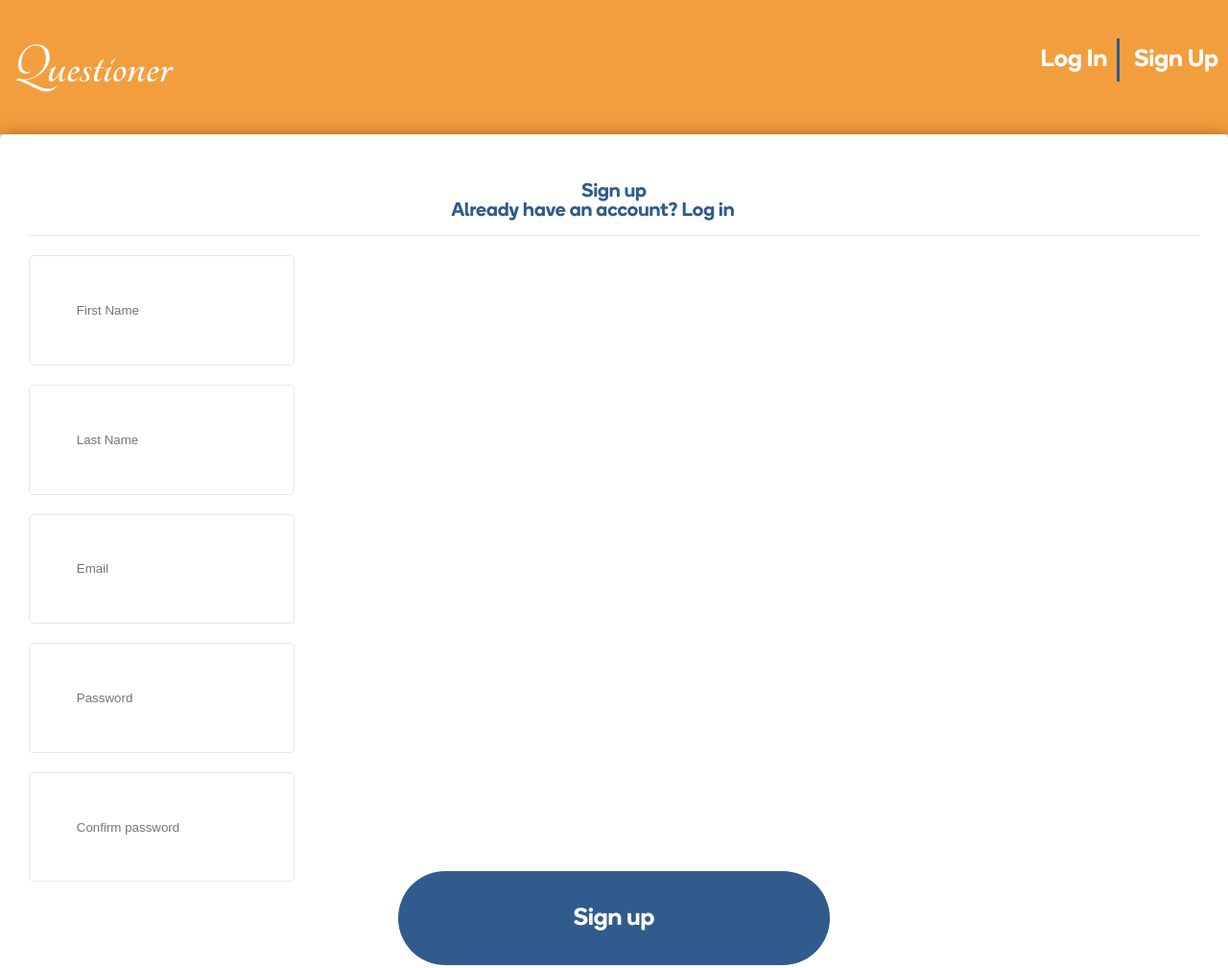
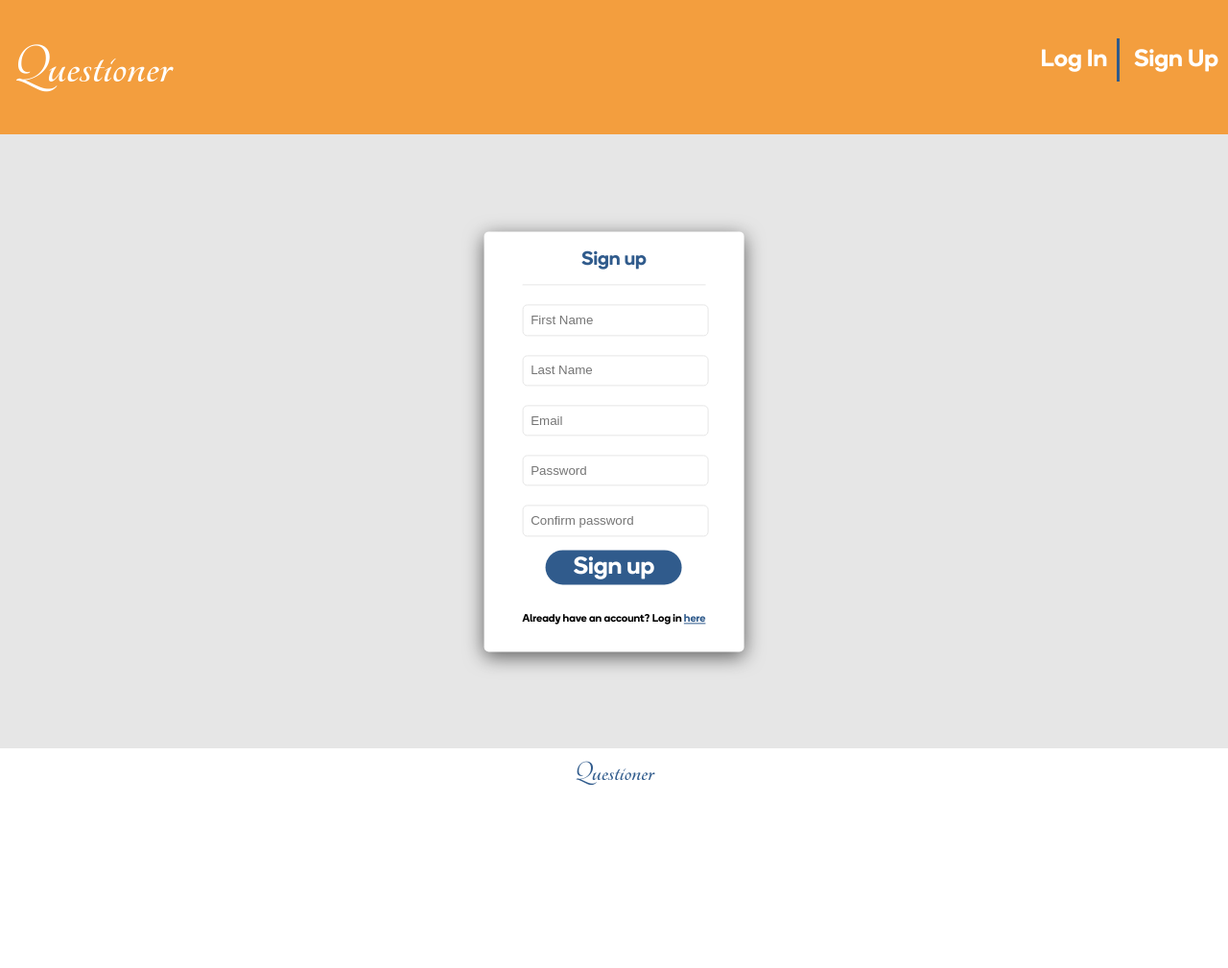
Before and after one commit to cupidcoder/questioner, a plain HTML site: page views/signup.html in a window 1280 px wide. Shown: the top 1009 px of the page at 96% size. After the commit the page ends 830 px from the top, so only its background shows below. Drawn offline with Linux system fonts and the light colour scheme.

Commit message:
[Chore #163350558] Rebuild signup form

```diff
--- a/css/main.css
+++ b/css/main.css
@@ -71,7 +71,7 @@ li {list-style-type:none;}
 
 /* Forms */
 .form {
-    padding: 30px;
+    padding: 0 40px;
     display: block;
     border-radius: 5px;
     background-color: #fff;
@@ -103,6 +103,13 @@ li {list-style-type:none;}
 }
 
 .signinForm {
+    position: absolute;
+    top: 50%;
+    left: 50%;
+    transform: translate(-50%, -50%);
+}
+
+.signUpForm {
     position: absolute;
     top: 50%;
     left: 50%;
@@ -252,13 +259,15 @@ footer p {
 * Sign Up section / Sign In section
 */
 
-#signUpSection, #signInSection, #passwordResetSection {
+#signInSection, #passwordResetSection {
     height: 75vh;
 }
 
+#signUpSection {height: 80vh;}
+
 /* Sign Up / Sign In Form */
 #signUpFormSection, #signInFormSection {
-    height: 75vh;
+    height: 80vh;
     position: relative;
 }
 
--- a/views/signup.html
+++ b/views/signup.html
@@ -27,18 +27,20 @@
 
         <!-- Sign Up section -->
         <section id="signUpSection" class="sectionBackground">
-            <div id="signUpImage" class="bgImage"></div>
+            <div class="row">
                 <div id="signUpFormSection">
-                <form class="form">
-                    <p>Sign up <br> <span id="formSubHeading">Already have an account? Log in&nbsp;<a href="signin.html">here</a></span></p>
+                    <form class="form signUpForm">
+                        <p>Sign up</p>
                         <input type="text" id="firstName" placeholder="First Name" required>
                         <input type="text" id="lastName" placeholder="Last Name" required>
                         <input type="email" id="email" placeholder="Email" required>
                         <input type="password" id="f_password" placeholder="Password" required>
                         <input type="password" id="s_password" placeholder="Confirm password" required>
-                    <p><a href="user/meetups.html" class="darkBtn">Sign up</a></p>
+                        <a href="user/meetups.html" class="darkBtn">Sign up</a>
+                        <p><span class="formSmallText">Already have an account? Log in&nbsp;<a href="signin.html">here</a></span></p>
                         <!-- <input type="submit" class="darkBtn" value="Sign up"> -->
                     </form>
+                </div>
             </div>
         </section>
         <!-- End of Sign Up section -->
```
Lines whose indentation alone changed are shown as unchanged.
